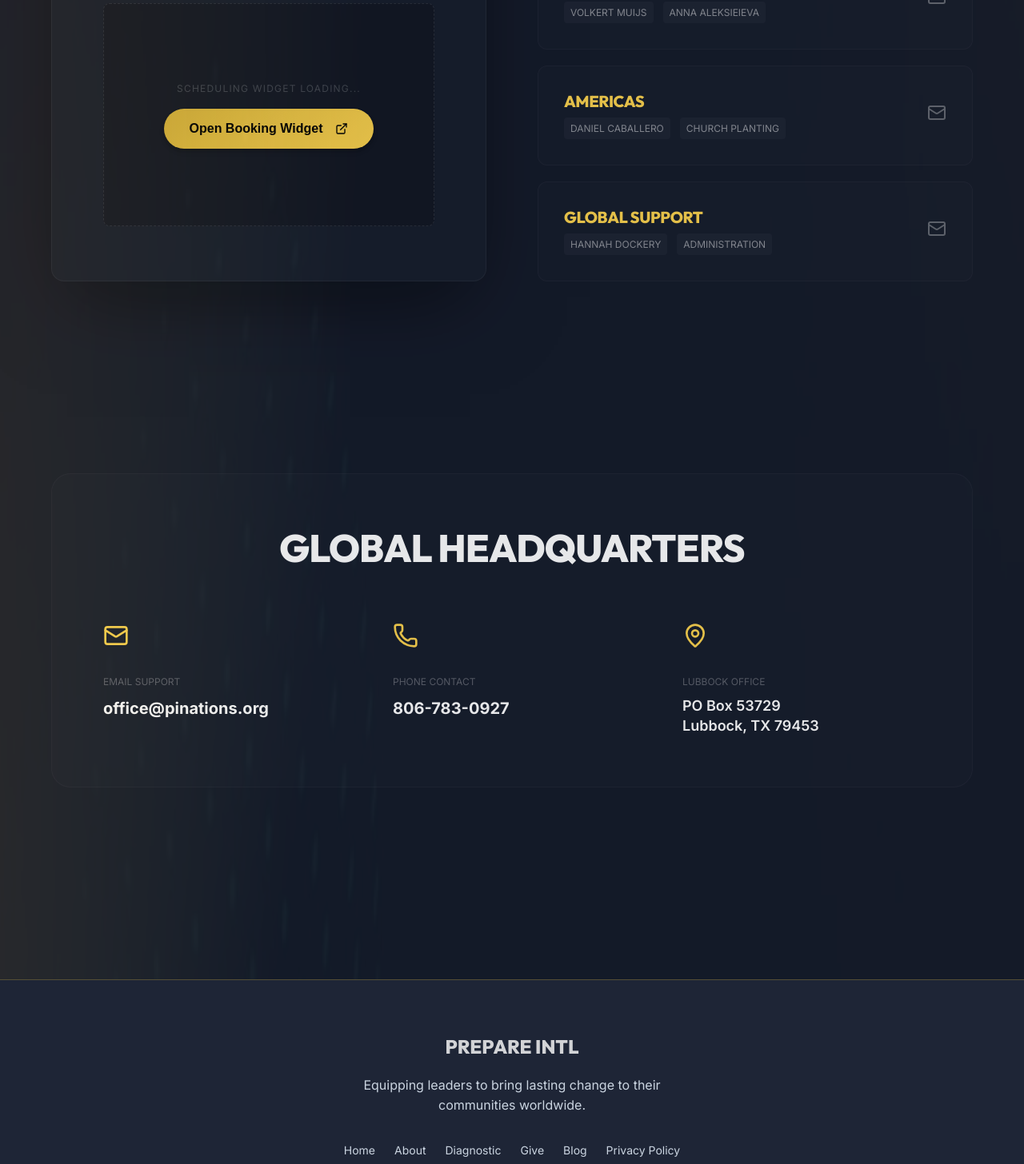
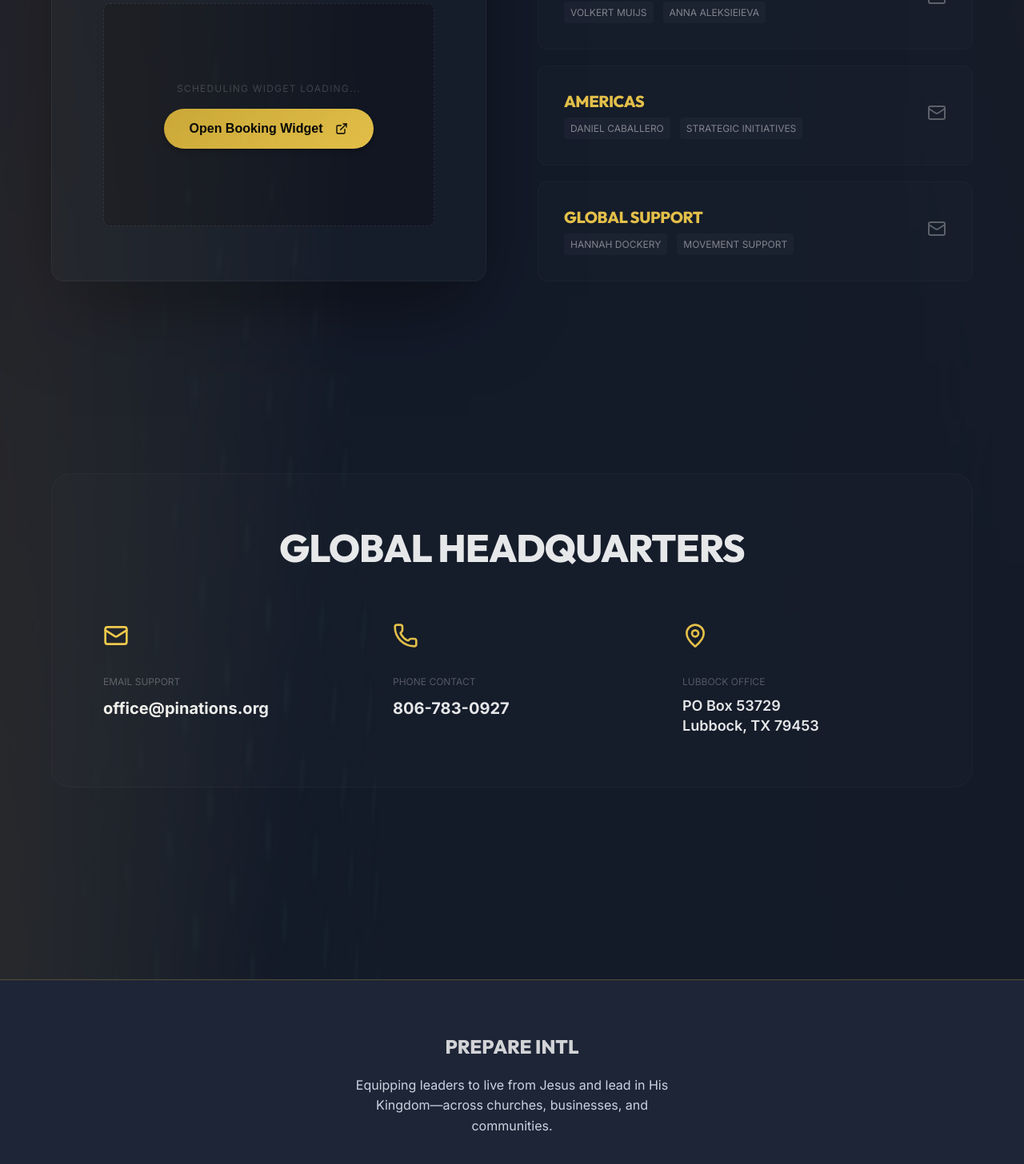
Before and after one commit to livetree/PI-main, a Next.js app: page /connect in a window 1280 px wide. Shown: the part 1850-3306 px from the top of the page at 80% size. Built offline with nearby package versions, Linux system fonts and the light colour scheme.

Commit message:
feat: finalize global Movement Language Reframe (About and Layout fix)

```diff
--- a/src/app/about/page.js
+++ b/src/app/about/page.js
@@ -73,7 +73,7 @@
                  fontWeight: 300,
                  margin: 0
                }}>
-                 Prepare International exists to equip and develop leaders who will <span style={{ color: 'var(--brand-secondary)', fontWeight: 500 }}>advance the Kingdom</span>, multiply their impact, and disciple their nation.
+                 A movement of leaders who <span style={{ color: 'var(--brand-secondary)', fontWeight: 500 }}>live from Jesus, lead in His Kingdom, and multiply others</span>—across churches, businesses, and communities.
                </p>
                {/* Decorative Geometric Element */}
                <motion.div
--- a/src/app/connect/page.js
+++ b/src/app/connect/page.js
@@ -8,8 +8,8 @@
 const REGIONS = [
   { name: 'Africa', leads: ['Patrick Kisia', 'Movement Equipping'], email: 'africa@prepareinternational.org' },
   { name: 'Europe', leads: ['Volkert Muijs', 'Anna Aleksieieva'], email: 'europe@prepareinternational.org' },
-  { name: 'Americas', leads: ['Daniel Caballero', 'Church Planting'], email: 'latam@prepareinternational.org' },
-  { name: 'Global Support', leads: ['Hannah Dockery', 'Administration'], email: 'office@pinations.org' }
+  { name: 'Americas', leads: ['Daniel Caballero', 'Strategic Initiatives'], email: 'latam@prepareinternational.org' },
+  { name: 'Global Support', leads: ['Hannah Dockery', 'Movement Support'], email: 'office@pinations.org' }
 ];
 
 const fadeIn = {
--- a/src/app/layout.js
+++ b/src/app/layout.js
@@ -2,8 +2,8 @@
 import Link from 'next/link';
 
 export const metadata = {
-  title: 'Prepare International | Equipping for Global Impact',
-  description: 'Introducing Prepare International to the world. We build, equip, and empower leaders across the globe to bring lasting change.',
+  title: 'Prepare International | A Movement of Multiplying Leaders',
+  description: 'A movement of leaders who live from Jesus, lead in His Kingdom, and multiply others—across churches, businesses, and communities.',
 };
 
 export const viewport = {
@@ -55,7 +55,7 @@
               PREPARE INTL
             </div>
             <p style={{ color: 'var(--text-secondary)', maxWidth: '400px' }}>
-              Equipping leaders to bring lasting change to their communities worldwide.
+              Equipping leaders to live from Jesus and lead in His Kingdom—across churches, businesses, and communities.
             </p>
             <div style={{ display: 'flex', gap: '1.5rem', marginTop: '1rem', fontSize: '0.875rem', color: 'var(--text-secondary)' }}>
               <Link href="/">Home</Link>
```
